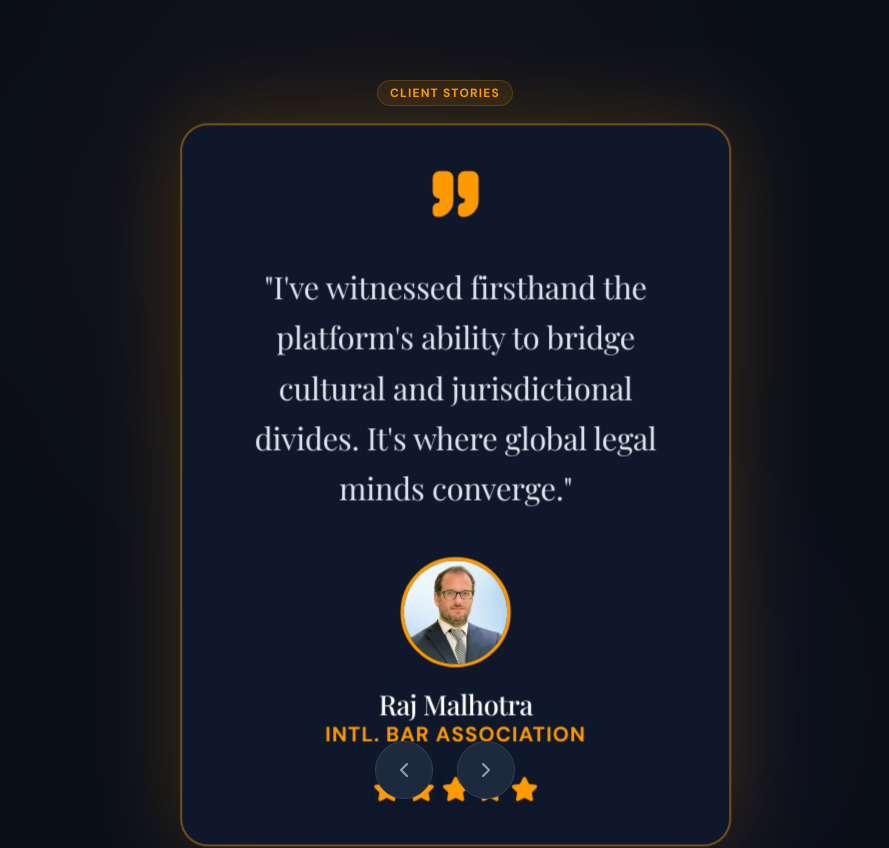
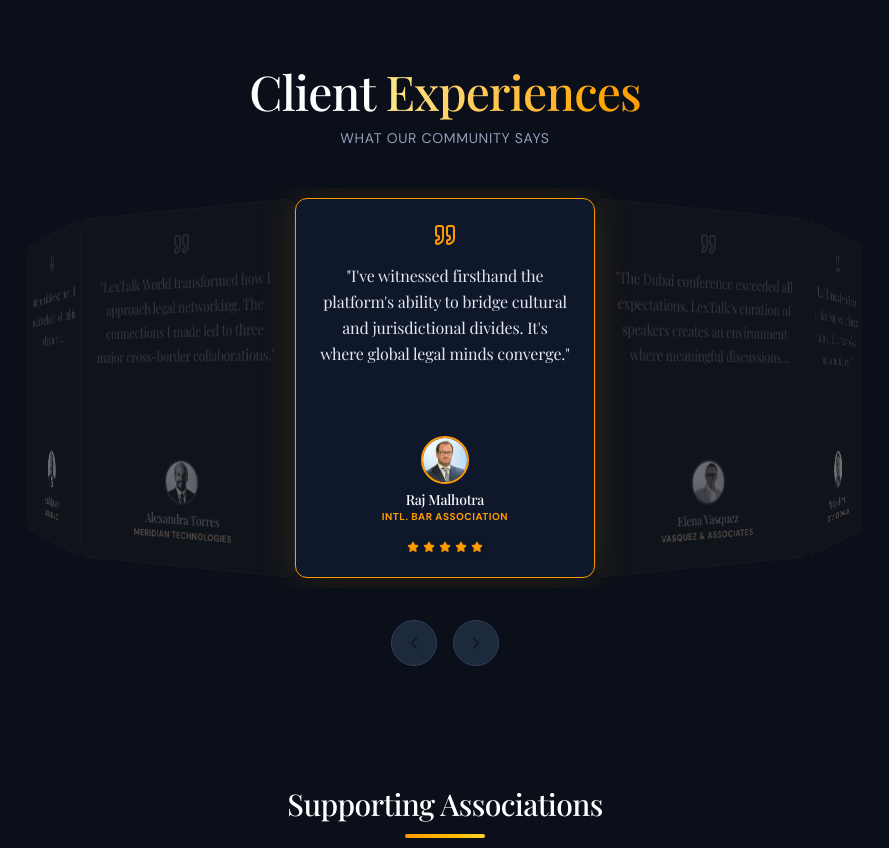
Before and after one commit to Nikkhilrai/lextalk-world, a Next.js app: page / in a window 1280 px wide. Shown: the part 5400-6248 px from the top of the page, without its empty margins (195-1084 px from the left). Built offline with nearby package versions, Linux system fonts and the light colour scheme; no server answers; the database is empty.

Commit message:
Refine 3D Cylinder Testimonials: 12 items, correct radius, Z-offset

```diff
--- a/src/components/Testimonials.tsx
+++ b/src/components/Testimonials.tsx
@@ -49,8 +49,20 @@ const testimonials = [
         image: "/testimonials/Monique Ferraro.avif",
         quote: "In 25 years of legal practice, few platforms have matched LexTalk's caliber of thought leadership. Essential for executives.",
         rating: 5,
+    },
+    {
+        id: 6,
+        name: "Sarah Jenkins",
+        title: "Partner",
+        company: "Jenkins & Co",
+        image: "/testimonials/Alejandro Espejo.avif",
+        quote: "A truly remarkable experience that brought together the best minds in the legal industry.",
+        rating: 5,
     }
 ];
+
+// Loop data to ensure enough items for a smooth circle (aiming for ~12 items)
+const displayTestimonials = [...testimonials, ...testimonials];
 
 function StarRating({ rating }: { rating: number }) {
     return (
@@ -58,7 +70,7 @@ function StarRating({ rating }: { rating: number }) {
             {Array.from({ length: 5 }).map((_, i) => (
                 <Star
                     key={i}
-                    className={`w-4 h-4 shadow-sm ${i < rating ? "fill-amber-500 text-amber-500" : "text-slate-600"}`}
+                    className={`w-3 h-3 shadow-sm ${i < rating ? "fill-amber-500 text-amber-500" : "text-slate-600"}`}
                 />
             ))}
         </div>
@@ -69,10 +81,13 @@ export function Testimonials() {
     const [activeIndex, setActiveIndex] = useState(0);
     const [isAutoPlaying, setIsAutoPlaying] = useState(true);
 
-    // Calculated constants for 3D layout
-    const itemCount = testimonials.length;
+    // Constants
+    const CARD_WIDTH = 300; // px
+    const itemCount = displayTestimonials.length;
     const theta = 360 / itemCount;
-    const radius = Math.round((280 / 2) / Math.tan(Math.PI / itemCount)); // Approximate radius based on card width
+    // Radius calculation: r = (w / 2) / tan(theta/2)
+    // For 12 items, theta=30, tan(15) ~ 0.26. r ~ 150/0.26 ~ 570px
+    const radius = Math.round((CARD_WIDTH / 2) / Math.tan(Math.PI / itemCount));
 
     const handlePrev = () => {
         setActiveIndex(prev => prev - 1);
@@ -88,16 +103,15 @@ export function Testimonials() {
         if (!isAutoPlaying) return;
         const interval = setInterval(() => {
             setActiveIndex(prev => prev + 1);
-        }, 5000);
+        }, 4000);
         return () => clearInterval(interval);
     }, [isAutoPlaying]);
 
     return (
-        <section className="py-24 bg-[#0B0F19] relative overflow-hidden border-t border-slate-900 perspective-1000">
-            {/* Styling for 3D Scene */}
+        <section className="py-20 bg-[#0B0F19] relative overflow-hidden border-t border-slate-900">
             <style jsx>{`
                 .scene {
-                    perspective: 1000px;
+                    perspective: 1200px;
                     transform-style: preserve-3d;
                 }
                 .carousel {
@@ -105,78 +119,69 @@ export function Testimonials() {
                     height: 100%;
                     position: absolute;
                     transform-style: preserve-3d;
-                    transition: transform 1s ease-out;
+                    transition: transform 1s cubic-bezier(0.2, 0.8, 0.2, 1);
                 }
                 .carousel-item {
                     position: absolute;
                     left: 50%;
                     top: 50%;
-                    /* width: 280px;  Card Width defined here */
-                    /* height: 400px; Card Height */
-                    margin-left: -140px; /* Half of width */
-                    margin-top: -200px;  /* Half of height */
+                    width: ${CARD_WIDTH}px;
+                    height: 380px;
+                    margin-left: -${CARD_WIDTH / 2}px;
+                    margin-top: -190px;
                     transform-style: preserve-3d;
-                    backface-visibility: hidden; /* Or visible if we want transparency */
+                    backface-visibility: hidden;
                 }
             `}</style>
 
-            {/* Ambient Background */}
-            <div className="absolute inset-0 pointer-events-none overflow-hidden">
-                <div className="absolute top-0 left-1/4 w-[500px] h-[500px] bg-amber-600/5 rounded-full blur-[120px] mix-blend-screen" />
-                <div className="absolute bottom-0 right-1/4 w-[400px] h-[400px] bg-indigo-900/10 rounded-full blur-[100px] mix-blend-screen" />
-            </div>
-
             <div className="container mx-auto px-4 relative z-10">
-                <div className="text-center mb-16">
-                    <span className="inline-block py-1 px-3 rounded-full bg-amber-500/10 border border-amber-500/20 text-amber-500 text-xs font-bold tracking-widest uppercase mb-4">
-                        Client Stories
-                    </span>
-                    <h2 className="text-4xl md:text-5xl font-serif font-bold text-white mb-4">
-                        Heard from the <span className="text-transparent bg-clip-text bg-gradient-to-r from-amber-200 to-amber-500">Industry</span>
+                <div className="text-center mb-10">
+                    <h2 className="text-3xl md:text-5xl font-serif font-bold text-white mb-2">
+                        Client <span className="text-transparent bg-clip-text bg-gradient-to-r from-amber-200 to-amber-500">Experiences</span>
                     </h2>
+                    <p className="text-slate-400 text-sm tracking-wider uppercase">What Our Community Says</p>
                 </div>
 
-                {/* 3D Scene Container */}
-                <div className="scene relative w-full h-[450px] flex justify-center items-center overflow-visible">
-
+                {/* 3D Scene */}
+                <div className="scene relative w-full h-[400px] flex justify-center items-center overflow-hidden">
                     <div
                         className="carousel"
-                        style={{ transform: `rotateY(${activeIndex * -theta}deg)` }}
+                        style={{
+                            transform: `translateZ(-${radius}px) rotateY(${activeIndex * -theta}deg)`
+                        }}
                     >
-                        {testimonials.map((item, index) => {
-                            // Calculate rotation for this item
+                        {displayTestimonials.map((item, index) => {
                             const angle = theta * index;
 
-                            // Determine if active (modulo arithmetic handles negative activeIndex)
-                            // This purely helps with styling classes, logic is handled by parent rotation
-                            const effectiveIndex = ((activeIndex % itemCount) + itemCount) % itemCount;
-                            const isActive = index === effectiveIndex;
+                            // Determine activity for styling
+                            // Normalize activeIndex to positive 0...length-1
+                            const normalizedActive = ((activeIndex % itemCount) + itemCount) % itemCount;
+                            const isActive = index === normalizedActive;
 
                             return (
                                 <div
-                                    key={item.id}
-                                    className="carousel-item w-[280px] h-[400px] md:w-[320px] md:h-[420px] ml-[-140px] mt-[-200px] md:ml-[-160px] md:mt-[-210px] transition-all duration-500"
+                                    key={`${item.id}-${index}`}
+                                    className="carousel-item"
                                     style={{
-                                        transform: `rotateY(${angle}deg) translateZ(400px)` // translateZ pushes them out into circle
+                                        transform: `rotateY(${angle}deg) translateZ(${radius}px)`
                                     }}
                                 >
-                                    {/* Card Inner */}
-                                    <div className={`w-full h-full rounded-2xl p-6 flex flex-col items-center justify-center text-center border transition-all duration-500 group
+                                    <div className={`w-full h-full rounded-xl p-6 flex flex-col items-center justify-center text-center border transition-all duration-500
                                         ${isActive
-                                            ? "bg-slate-900 border-amber-500/50 shadow-[0_0_50px_rgba(245,158,11,0.2)] opacity-100 scale-100"
-                                            : "bg-slate-900/40 border-slate-800 opacity-60 scale-95 blur-[1px] grayscale-[50%]"
+                                            ? "bg-slate-900 border-amber-500 shadow-[0_0_40px_rgba(245,158,11,0.15)] opacity-100"
+                                            : "bg-slate-900/80 border-slate-800 opacity-40 grayscale-[80%]"
                                         }`}
                                     >
-                                        <div className="mb-6 transform transition-transform duration-700">
-                                            <Quote className={`w-8 h-8 fill-current ${isActive ? "text-amber-500" : "text-slate-600"}`} />
+                                        <div className="mb-4">
+                                            <Quote className={`w-6 h-6 ${isActive ? "text-amber-500" : "text-slate-600"}`} />
                                         </div>
 
-                                        <p className={`font-serif text-lg leading-relaxed mb-6 ${isActive ? "text-slate-200" : "text-slate-500"}`}>
+                                        <p className={`font-serif text-base leading-relaxed mb-6 line-clamp-4 ${isActive ? "text-slate-200" : "text-slate-500"}`}>
                                             "{item.quote}"
                                         </p>
 
-                                        <div className="mt-auto">
-                                            <div className={`relative w-16 h-16 rounded-full overflow-hidden border-2 mx-auto mb-3 ${isActive ? "border-amber-500" : "border-slate-700"}`}>
+                                        <div className="mt-auto flex flex-col items-center">
+                                            <div className={`relative w-12 h-12 rounded-full overflow-hidden border-2 mb-2 ${isActive ? "border-amber-500" : "border-slate-700"}`}>
                                                 <Image
                                                     src={item.image}
                                                     alt={item.name}
@@ -184,10 +189,10 @@ export function Testimonials() {
                                                     className="object-cover"
                                                 />
                                             </div>
-                                            <h4 className={`text-base font-bold ${isActive ? "text-white" : "text-slate-400"}`}>
+                                            <h4 className={`text-sm font-bold ${isActive ? "text-white" : "text-slate-400"}`}>
                                                 {item.name}
                                             </h4>
-                                            <p className="text-xs text-amber-500 font-bold uppercase tracking-wider">
+                                            <p className="text-[10px] text-amber-500 font-bold uppercase tracking-wider">
                                                 {item.company}
                                             </p>
 
@@ -200,19 +205,13 @@ export function Testimonials() {
                     </div>
                 </div>
 
-                {/* Navigation Buttons */}
-                <div className="flex justify-center gap-6 mt-12 relative z-20">
-                    <button
-                        onClick={handlePrev}
-                        className="p-4 rounded-full bg-slate-800 border border-slate-700 text-slate-400 hover:text-white hover:bg-amber-600 transition-colors"
-                    >
-                        <ChevronLeft className="w-6 h-6" />
+                {/* Controls */}
+                <div className="flex justify-center gap-4 mt-8">
+                    <button onClick={handlePrev} className="p-3 rounded-full bg-slate-800 border border-slate-700 hover:border-amber-500 hover:text-amber-500 transition-colors">
+                        <ChevronLeft className="w-5 h-5" />
                     </button>
-                    <button
-                        onClick={handleNext}
-                        className="p-4 rounded-full bg-slate-800 border border-slate-700 text-slate-400 hover:text-white hover:bg-amber-600 transition-colors"
-                    >
-                        <ChevronRight className="w-6 h-6" />
+                    <button onClick={handleNext} className="p-3 rounded-full bg-slate-800 border border-slate-700 hover:border-amber-500 hover:text-amber-500 transition-colors">
+                        <ChevronRight className="w-5 h-5" />
                     </button>
                 </div>
             </div>
```
